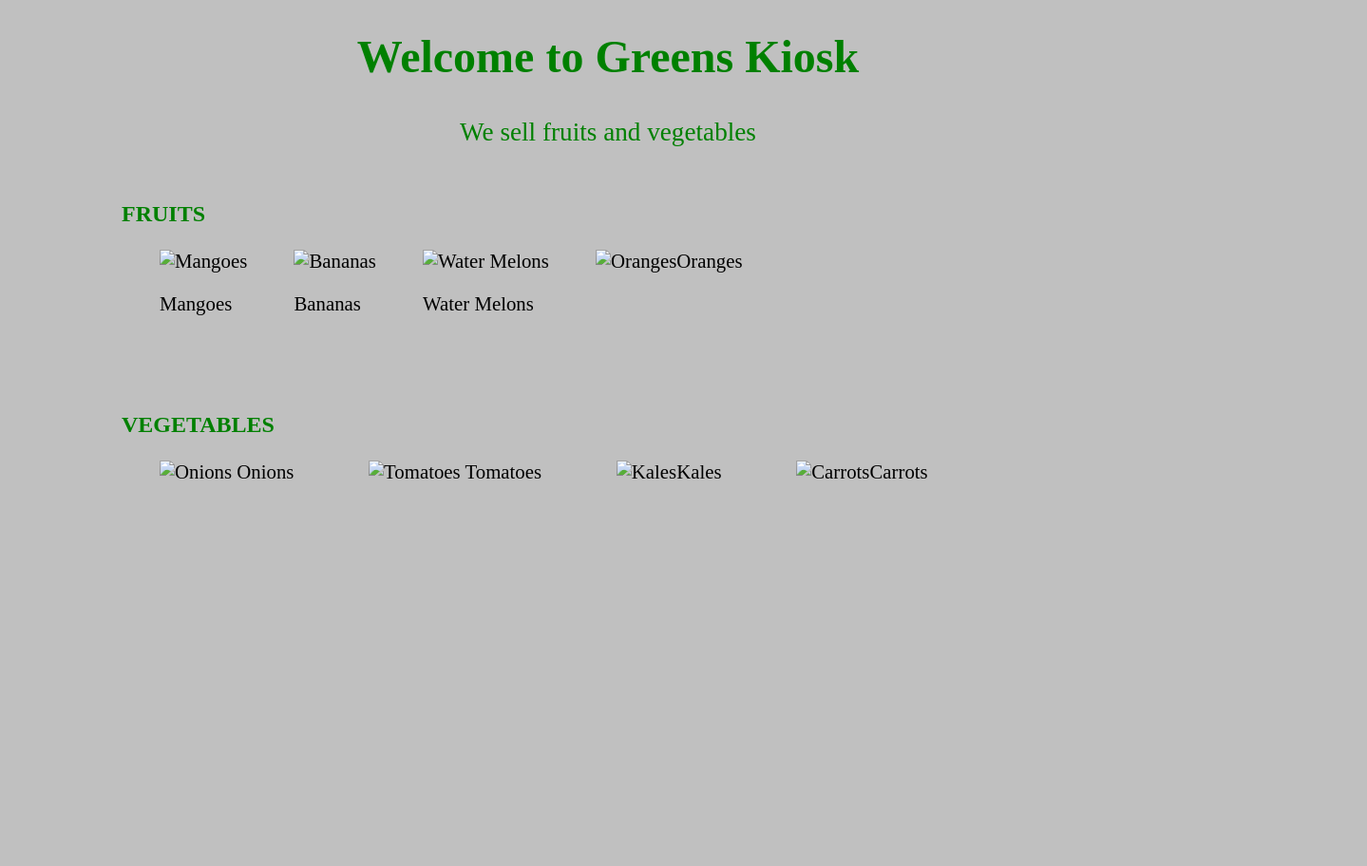
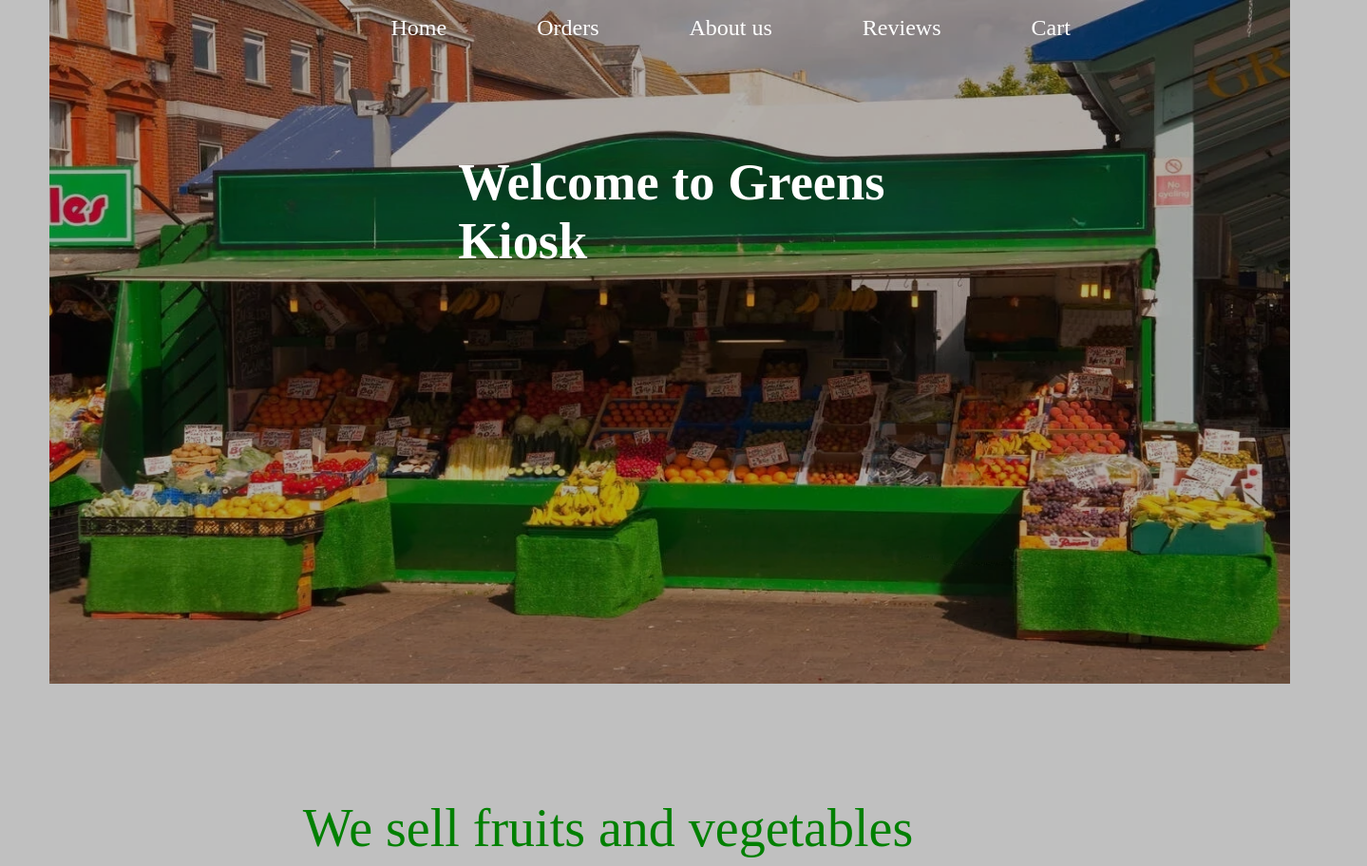
Before and after one commit to adedayhaftu/DOM-JS, a plain HTML site: page index.html in a window 1280 px wide. Shown: the top 912 px of the page at 95% size, 1439 px wide, since content can reach past the window. Before the commit the page ends 800 px from the top, so only its background shows below. Drawn offline with Linux system fonts and the light colour scheme.

Commit message:
edited some codes

```diff
--- a/index.html
+++ b/index.html
@@ -3,40 +3,37 @@
 
 <head>
     <title>Greens Kiosk</title>
- <link rel="stylesheet" href="style.css">
+    <link rel="stylesheet" href="style.css">
 </head>
 
 <body>
+
+    <nav id="navigation">
+        <a href="#">Home</a>
+        <a href="#">Orders</a>
+        <a href="#">About us</a>
+        <a href="#">Reviews</a>
+        <a href="#">Cart</a>
+    </nav>
+
     <h1 id="title">Welcome to Greens Kiosk</h1>
-    <p id="subtitle">We sell fruits and vegetables</p>
+
+    <img src="images/gioski shop.png" id="shop">
+     <p id="subtitle">We sell fruits and vegetables</p>
     <h3>Fruits</h3>
     <ul id="fruits">
-        <li>
-            <p class="text">Mangoes</p>
-
-        </li>
-        <li>
-           <p class="text" >Bananas</p>
-
-        </li>
-        <li>
-           <p class="text" >Water Melons</p>
-
-        </li>
+        <li> Mango</li>
+        <li> Banana</li>
+        <li> Watermelon</li>
     </ul>
     <h3>Vegetables</h3>
     <ul id="vegList">
-        <li>
-            Onions
-
-        </li>
-        <li>
-            Tomatoes
-
-        <li>Kales
-
-        </li>
+        <li> Onion </li>
+        <li> Tomato </li>
+        <li> Kale </li>
     </ul>
+    <button id="order">Order</button>
     <script src="index.js"></script>
 </body>
+
 </html>
--- a/index.js
+++ b/index.js
@@ -1,16 +1,57 @@
 document.body.style.backgroundColor = "silver";
-document.body.style.width = "80%";
+document.body.style.width = "85%";
 document.body.style.margin = "auto";
 
+
+const nav = document.getElementById("navigation");
+if (nav) {
+    nav.style.display = "flex";
+    nav.style.gap = "95px";
+    nav.style.marginLeft = "29%";
+    nav.style.top = "2%";
+    nav.style.position = "absolute";
+    nav.style.fontSize = "24px";
+    nav.style.fontWeight = "semiBold";
+}
+
+const navLinks = document.querySelectorAll("#navigation a");
+navLinks.forEach(link => {
+    link.style.textDecoration = "none";
+    link.style.color = "white";
+
+});
+
+const image = document.getElementById("shop");
+image.style.position = "relative";
+image.style.width = "120%";
+image.style.height = "90vh";
+image.style.marginBottom = "5%";
+image.style.marginLeft = "-4%";
+image.style.filter = "brightness(0.7)"
+
+
 const title = document.getElementById("title");
-title.style.color = "green";
-title.style.fontSize = "300%";
-title.style.textAlign = "center";
+title.style.color = "white";
+title.style.fontSize = "340%";
+title.style.top = '24%';
+title.style.left = '57%';
+title.style.transform = 'translate(-50%, -50%)';
+title.style.position = 'absolute';
+
+
+const wrapper = document.createElement('div');
+wrapper.style.position = 'relative';
+wrapper.style.display = 'inline-block';
+image.parentNode.insertBefore(wrapper, image);
+wrapper.appendChild(image);
+wrapper.appendChild(title);
+wrapper.appendChild(nav);
+
 
 const h3s = document.querySelectorAll("h3");
-h3s.forEach(function(h3) {
+h3s.forEach(function (h3) {
     h3.style.textTransform = "uppercase";
-    h3.style.fontSize = "150%";
+    h3.style.fontSize = "170%";
     h3.style.color = "green";
 });
 
@@ -18,31 +59,35 @@ const fruitList = document.getElementById("fruits");
 const newFruit = document.createElement("li");
 newFruit.textContent = "Oranges";
 fruitList.appendChild(newFruit);
+newFruit.style.alignItems = 'center';
+
 
 const vegList = document.getElementById("vegList");
 const newVeg = document.createElement("li");
 newVeg.textContent = "Carrots";
 vegList.appendChild(newVeg);
 
+
 fruits.style.display = "flex";
-fruits.style.gap = "5%";
-fruits.style.fontSize = "130%";
-fruits.style.marginBottom = "8%";
+fruits.style.gap = "10%";
+fruits.style.fontSize = "140%";
+fruits.style.marginBottom = "10%";
+fruits.style.color = "black";
 
 
 vegList.style.display = "flex";
-vegList.style.gap = "8%";
-vegList.style.fontSize = "130%";
-vegList.style.marginBottom = "5%";
-
+vegList.style.gap = "16%";
+vegList.style.fontSize = "140%";
+vegList.style.marginBottom = "10%";
+vegList.style.color = "black";
 
 const subtitle = document.getElementById("subtitle");
 
-subtitle.style.fontSize = "170%";
+subtitle.style.fontSize = "350%";
 subtitle.style.textAlign = "center";
 subtitle.style.color = "green";
 subtitle.style.padding = "0.5%";
-subtitle.style.marginBottom = "5%";
+subtitle.style.marginBottom = "7%";
 
 function addImageToItem(list, imgLocation) {
     const img = document.createElement("img");
@@ -52,23 +97,30 @@ function addImageToItem(list, imgLocation) {
     img.style.height = "200px";
     img.style.objectFit = "contain";
     list.insertBefore(img, list.firstChild);
+
 }
 
 const fruitItems = fruitList.querySelectorAll("li");
 const vegItems = vegList.querySelectorAll("li");
 
-addImageToItem(fruitItems[0], "images/mango-js.jpg");
-addImageToItem(fruitItems[1], "images/banana-js.jpg");
-addImageToItem(fruitItems[2], "images/watermelon-js.jpg");
-addImageToItem(fruitItems[3], "images/orange-js.jpg");
+addImageToItem(fruitItems[0], "images/mango-js.png");
+addImageToItem(fruitItems[1], "images/banana-js.png");
+addImageToItem(fruitItems[2], "images/watermelon-js.png");
+addImageToItem(fruitItems[3], "images/orange-js.png");
 
-addImageToItem(vegItems[0], "images/onion-js.jpg");
-addImageToItem(vegItems[1], "images/tomato-js.jpg");
-addImageToItem(vegItems[2], "images/kales-js.jpg");
-addImageToItem(vegItems[3], "images/carrot-js.jpg");
 
+addImageToItem(vegItems[0], "images/onion-js.png");
+addImageToItem(vegItems[1], "images/tomato-js.png");
+addImageToItem(vegItems[2], "images/kales-js.png");
+addImageToItem(vegItems[3], "images/carrot-js.png");
 
 const allLists = document.querySelectorAll('ul, ol');
 for (let list of allLists) {
     list.style.listStyleType = 'none';
 }
+
+const orderButton = document.getElementById('order')
+orderButton.addEventListener("click", () => {
+orderButton.textContent = "Gioski";
+orderButton.style.backgroundColor = "purple";
+});
--- a/style.css
+++ b/style.css
@@ -1,28 +1,44 @@
 #mango {
     width: 200px;
-    height:200px
+    height: 200px
 }
 
 
 #banana {
     width: 200px;
-    height:200px
+    height: 200px
 }
-#waterMelons{
- width: 200px;
-    height:200px
+
+#waterMelons {
+    width: 200px;
+    height: 200px;
 }
 
 #onion {
     width: 200px;
-    height:200px
+    height: 200px
 }
 
 #tomato {
     width: 200px;
-    height:200px
+    height: 200px
 }
+
 #kales {
     width: 200px;
-    height:200px
+    height: 200px;
 }
+
+#order {
+    padding: 12px 16px;
+    border: none;
+    background-color: rgb(211, 148, 65);
+    border-radius: 5px;
+    color: black;
+    cursor: pointer;
+    width: 250px;
+    height: 60px;
+    font-size: 23px;
+    margin-left: 37%;
+    margin-bottom: 50px;
+}
```
Also changed, not shown: images/gioski shop.png (added).
